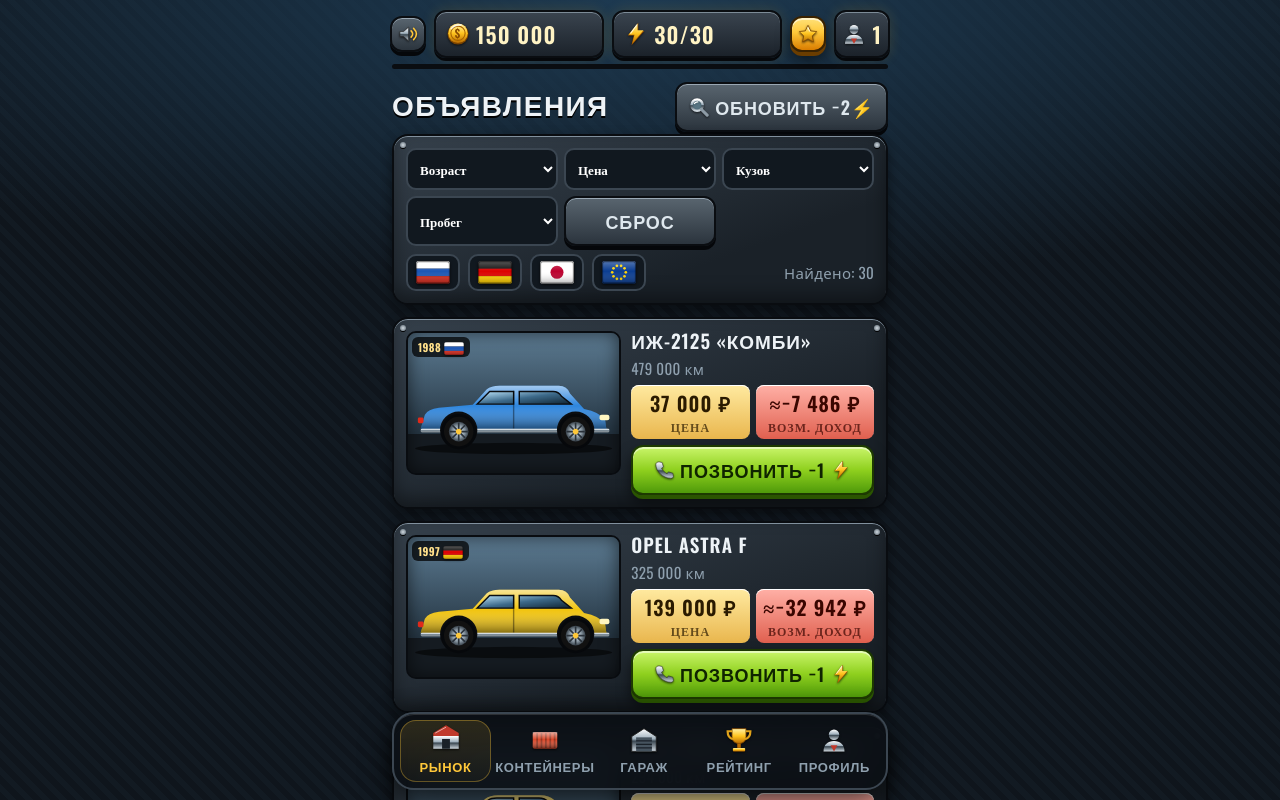
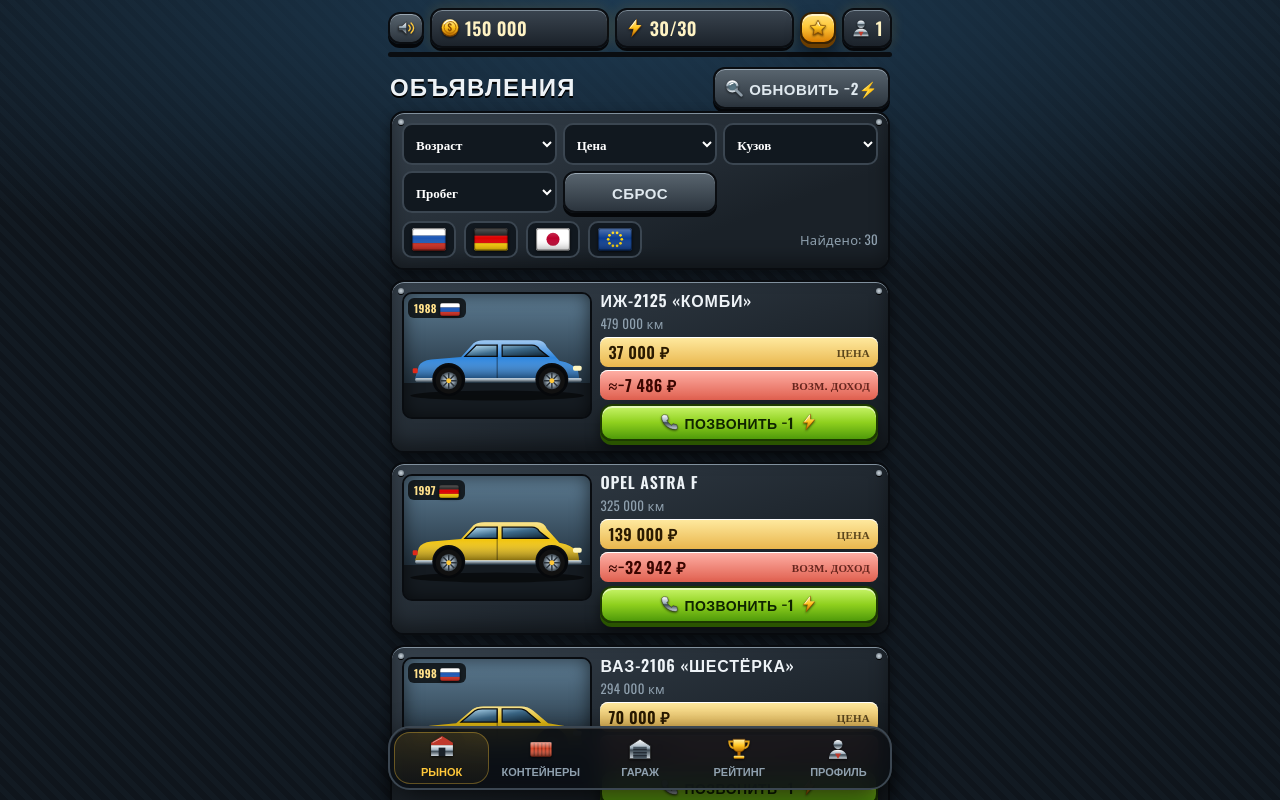
Before and after one commit to skwrlxkatzik/perekup, a plain HTML site: page index.html in a window 1280 px wide. Drawn offline with nearby package versions, Linux system fonts and the light colour scheme.

Commit message:
Add files via upload

```diff
--- a/index.html
+++ b/index.html
@@ -2,6 +2,7 @@
 <html lang="ru"><head><meta charset="utf-8">
 <meta name="viewport" content="width=device-width, initial-scale=1, viewport-fit=cover,user-scalable=no">
 <title>Перекуп — гаражная империя</title>
+<script src="https://telegram.org/js/telegram-web-app.js"></script>
 <link href="https://fonts.googleapis.com/css2?family=Oswald:wght@400;500;600;700&display=swap" rel="stylesheet">
 <style>
 :root{color-scheme:dark;--bg:#0c1117;--steel:#2a333d;--steel2:#47535f;--gold:#ffc83a;--gold2:#d97c00;--ink:#1a1206;--ok:#6ee05a;--bad:#ff5a4a;--txt:#eef3f7;--mut:#8fa0ae;box-sizing:border-box}
@@ -60,8 +61,20 @@ h1,h2,h3,.rus,button,.pill,.price div,.btn,.stamp,.rn,.st b,.float{font-weight:6
 body{font-size:17px;letter-spacing:.02em}.mut{font-size:15px!important}.btn{font-size:18px}h2{font-size:28px}.pill{font-size:22px}.price div{font-size:20px}.price div small{font-size:12px}.part b{font-size:15px!important}nav button{font-size:13px!important;text-transform:uppercase}.card .info b.rus{font-size:19px!important}.bubble{font-size:17px}.rl{font-size:16px}.stamp{font-size:32px}.float{font-size:30px}
 @media(prefers-reduced-motion:reduce){*{animation-duration:.01s!important}}
 .card{align-items:flex-start}.card .pic{align-self:flex-start;aspect-ratio:3/2;display:flex;align-items:flex-end;background:linear-gradient(#5d7c93,#243441 72%,#151b21 72%)}.card .pic .car{animation:none;margin-bottom:8%}.ava{overflow:hidden;display:block}
+/* compact mobile layout */
+body{font-size:15px}.hud{gap:6px;padding:8px 8px 4px}.pill{font-size:18px;padding:5px 8px;min-width:0;gap:5px;letter-spacing:.02em}.pill .ic{width:20px;height:20px}.pill.sq{padding:5px 7px}#bar{margin:0 8px}
+main{padding:8px 10px 92px}.plate{padding:10px;margin-bottom:10px;border-radius:14px}h2{font-size:24px;margin:2px 0 8px}.mut{font-size:13px!important}
+.btn{font-size:15px;padding:8px 10px;letter-spacing:.03em}.btn .ic{width:18px;height:18px}
+.fl select{padding:6px;font-size:13px}.fg{gap:5px}.chip{padding:4px 7px}
+.card{gap:8px}.card .pic{width:40%;flex:none}.card .info{min-width:0;gap:4px}.card .info b.rus{font-size:16px!important;line-height:1.1}
+.card .price{flex-direction:column;gap:3px}.card .price div{display:flex;justify-content:space-between;align-items:center;gap:6px;padding:3px 8px;font-size:16px;white-space:nowrap;text-align:left;letter-spacing:.02em}.card .price div small{display:inline;font-size:11px;opacity:.75;letter-spacing:.02em}
+.card .btn{white-space:nowrap;padding:6px 4px;font-size:14px}
+.price div{font-size:16px;white-space:nowrap}.price div small{font-size:10px}
+.part{padding:6px 4px}.part b{font-size:13px!important}.p3 .part .ic{width:30px;height:30px}.part .mut{font-size:12px!important}
+.bubble{font-size:15px;padding:8px}.ava{width:52px;height:52px}.offer .ava{width:40px;height:40px}.rl{font-size:14px}.stamp{font-size:26px}
+nav{left:8px;right:8px;padding:4px}nav button{font-size:11px!important;letter-spacing:0;padding:5px 0}nav button .ic{width:24px;height:24px}
+.jb{margin:0 8px 4px;font-size:13px}.stage{height:170px}.st b{font-size:17px!important}
 </style></head><body>
-<script src="https://telegram.org/js/telegram-web-app.js"></script>
 <svg width="0" height="0" style="position:absolute"><defs>
 <linearGradient id="sheen" x1="0" y1="0" x2="0" y2="1"><stop offset="0" stop-color="#fff" stop-opacity=".55"/><stop offset=".45" stop-color="#fff" stop-opacity="0"/><stop offset="1" stop-color="#000" stop-opacity=".5"/></linearGradient>
 <linearGradient id="glass" x1="0" y1="0" x2="1" y2="1"><stop offset="0" stop-color="#bfe8ff"/><stop offset=".5" stop-color="#3d6a8a"/><stop offset="1" stop-color="#0e2231"/></linearGradient>
```
